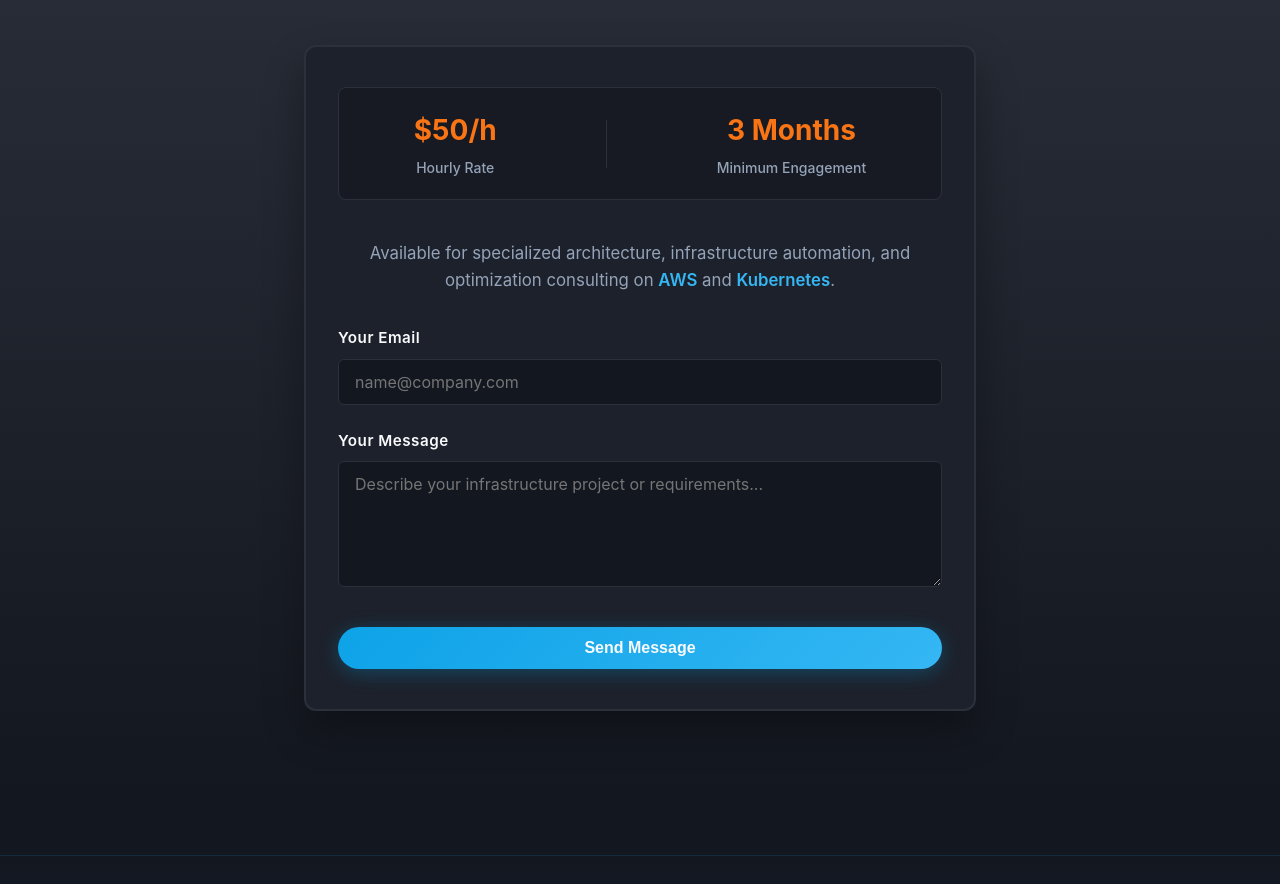
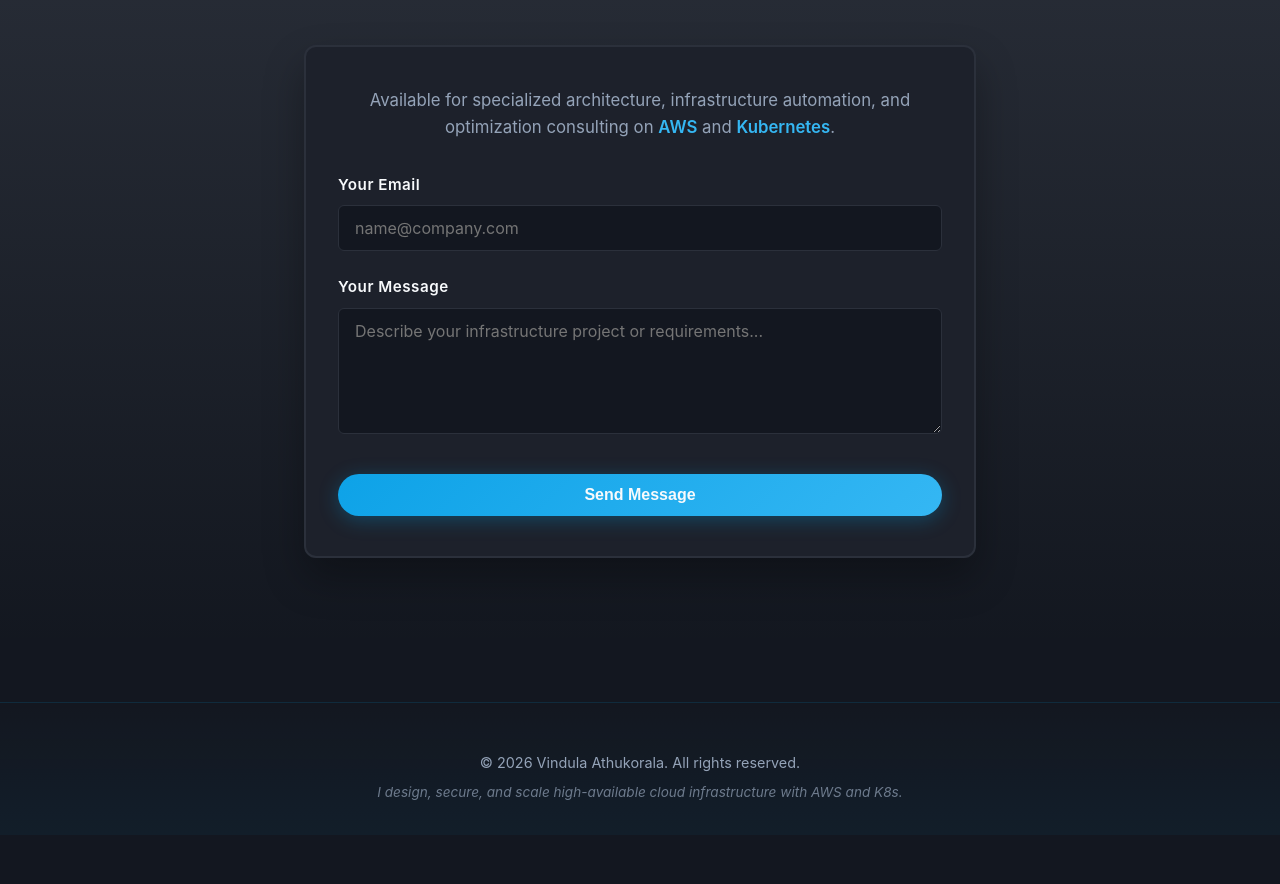
Before and after one commit to vindulaR/vindulaR.github.io, a plain HTML site: page index.html in a window 1280 px wide. Shown: the part 4926-5810 px from the top of the page. After the commit the page ends 5761 px from the top, so only its background shows below. Drawn offline with Linux system fonts and the light colour scheme.

Commit message:
Updated the contact form

```diff
--- a/index.html
+++ b/index.html
@@ -248,17 +248,6 @@ My core focus areas are AWS Infrastructure Architecture, Cloud Security, Site Re
             </div>
 
             <div class="contact-card">
-                <div class="engagement-terms">
-                    <div class="term-item">
-                        <span class="term-value">$50/h</span>
-                        <span class="term-label">Hourly Rate</span>
-                    </div>
-                    <div class="term-divider"></div>
-                    <div class="term-item">
-                        <span class="term-value">3 Months</span>
-                        <span class="term-label">Minimum Engagement</span>
-                    </div>
-                </div>
                 <div class="form-tagline">
                     <p>Available for specialized architecture, infrastructure automation, and optimization consulting on <strong class="highlight-tech">AWS</strong> and <strong class="highlight-tech">Kubernetes</strong>.</p>
                 </div>
```
